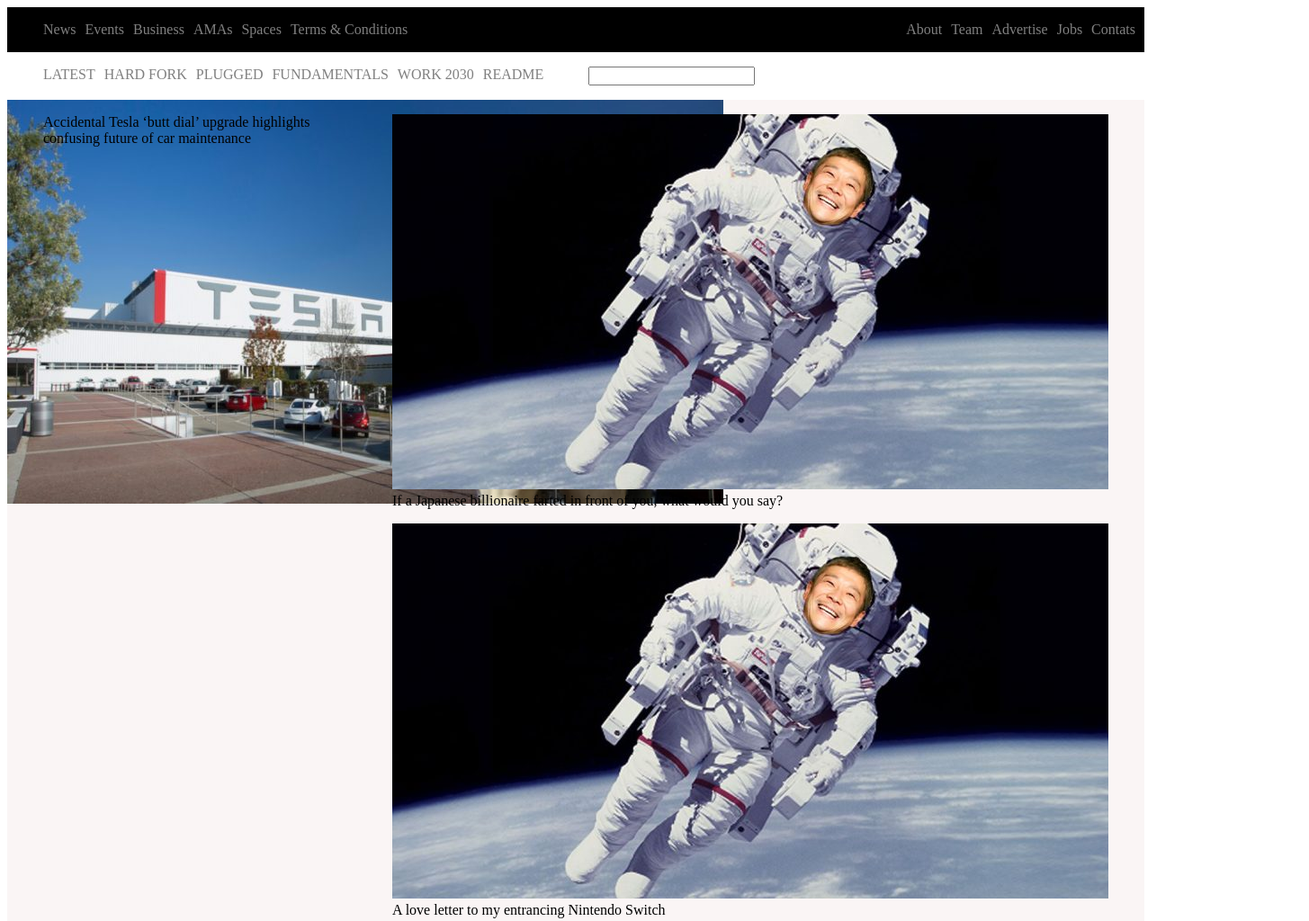
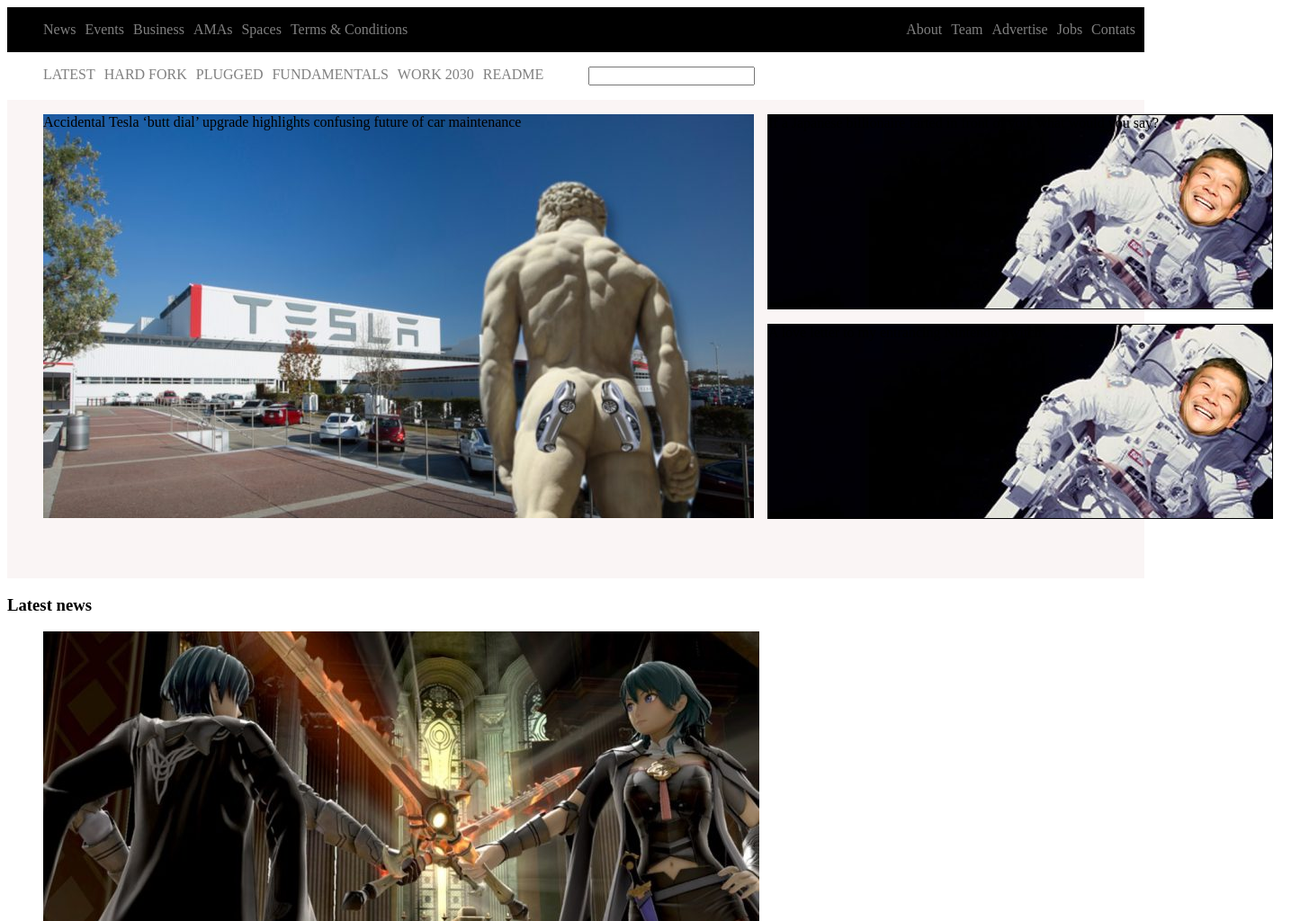
Before and after one commit to paulo-techie/The-Next-Web, a plain HTML site: page index.html in a window 1280 px wide. Shown: the top 1024 px of the page at 90% size, 1455 px wide, since content can reach past the window. Drawn offline with Linux system fonts and the light colour scheme.

Commit message:
WIP images in the background set for column row1

```diff
--- a/index.html
+++ b/index.html
@@ -44,19 +44,17 @@
     <main>
         <header class="header-first-row">
             <div>
-                <figure>
+                <figure id="figure-tesla">
                     <figcaption> Accidental Tesla ‘butt dial’ upgrade highlights confusing future of car maintenance </figcaption>
                 </figure>
             </div>
             <div>
-                <figure>
-                    <img src="./resources/aside-img1.jpg" alt="">
+                <figure id="figure-aside">
                     <figcaption>
                         If a Japanese billionaire farted in front of you, what would you say?
                     </figcaption>
                 </figure>
-                <figure>
-                    <img src="./resources/aside-img1.jpg" alt="">
+                <figure id="figure-aside2">
                     <figcaption>
                         A love letter to my entrancing Nintendo Switch
                     </figcaption>
--- a/style.css
+++ b/style.css
@@ -71,6 +71,27 @@
 .header-first-row {
     display: flex;
     background-color: rgb(250, 245, 245);
-    background-image: url(./resources/tesla-img.jpg);
     background-repeat: no-repeat;
 }
+
+#figure-tesla {
+    background-image: url(./resources/tesla-img.jpg);
+    width: 790px;
+    height: 500px;
+    background-repeat: no-repeat;
+}
+
+#figure-aside, #figure-aside2 {
+    background-image: url(./resources/aside-img1.jpg);
+    background-repeat: no-repeat;
+    width: 560px;
+    border: 1px solid black;
+    margin-left: -25px;
+    height: 215px;
+}
+
+/* #figure-aside2 {
+    background-image: url(./resources/aside-img1.jpg);
+    background-repeat: no-repeat;
+
+} */
```
